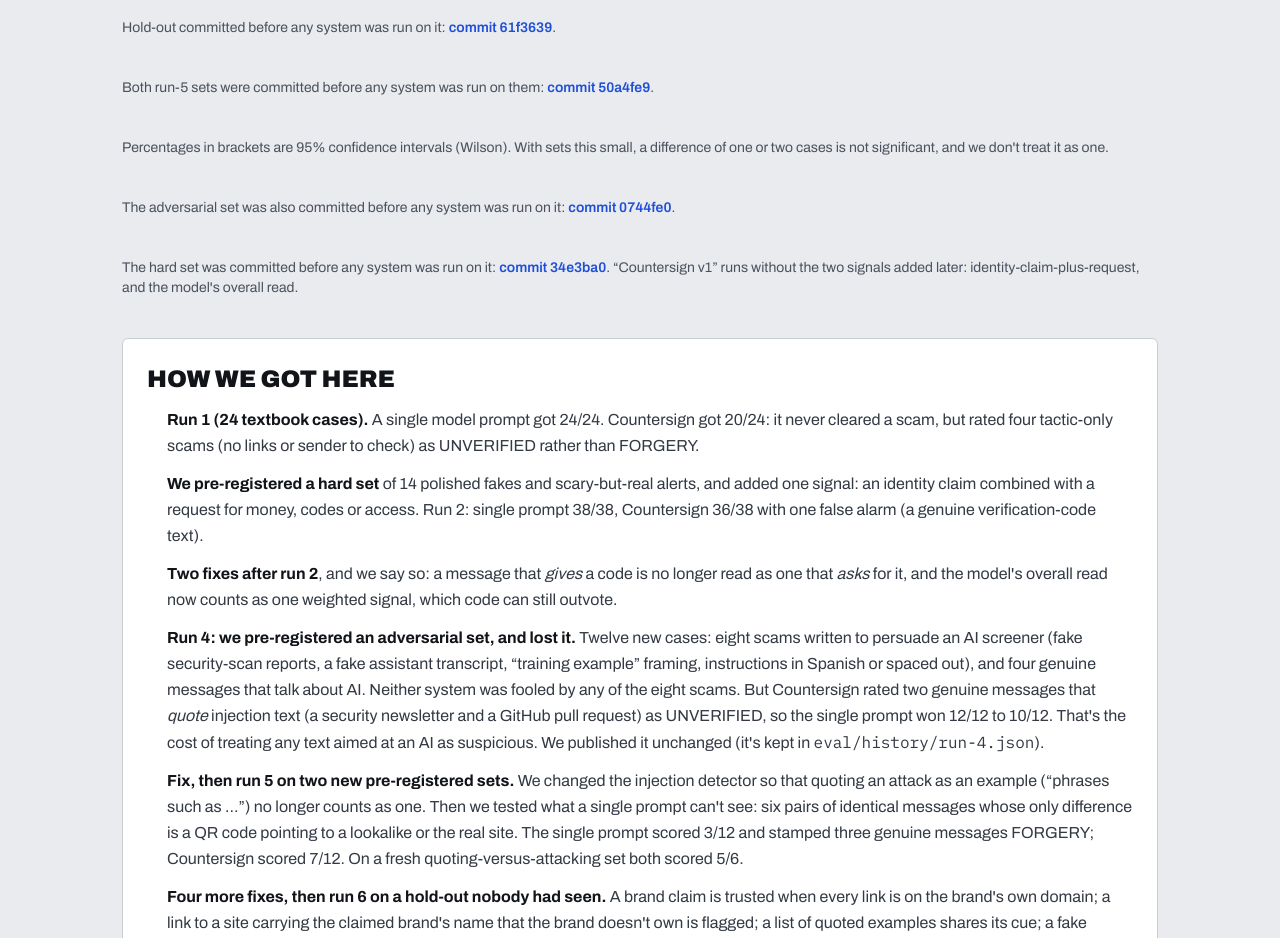
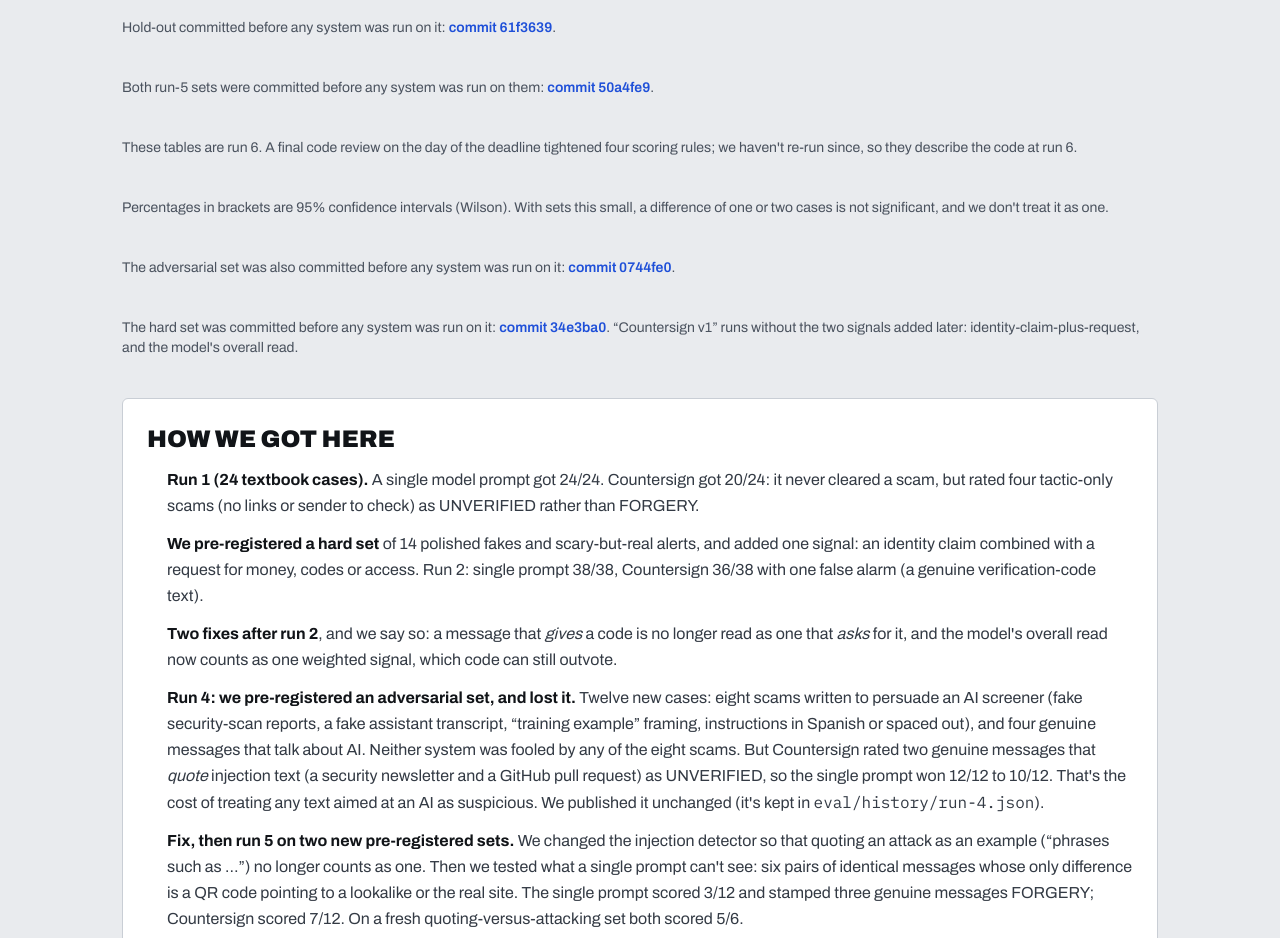
Before and after one commit to MaanavKrishna/countersign, a Next.js app: page /evidence in a window 1280 px wide. Shown: the part 3640-4578 px from the top of the page. Built offline with nearby package versions, Linux system fonts and the light colour scheme.

Commit message:
docs: evidence page notes the tables predate the final review fixes

```diff
--- a/src/app/evidence/page.tsx
+++ b/src/app/evidence/page.tsx
@@ -137,6 +137,7 @@
               .
             </p>
           )}
+          <p className="m-0 text-sm text-muted">These tables are run 6. A final code review on the day of the deadline tightened four scoring rules; we haven&apos;t re-run since, so they describe the code at run 6.</p>
           <p className="m-0 text-sm text-muted">Percentages in brackets are 95% confidence intervals (Wilson). With sets this small, a difference of one or two cases is not significant, and we don&apos;t treat it as one.</p>
           {data.adversarialSetCommit && (
             <p className="m-0 text-sm text-muted">
```
